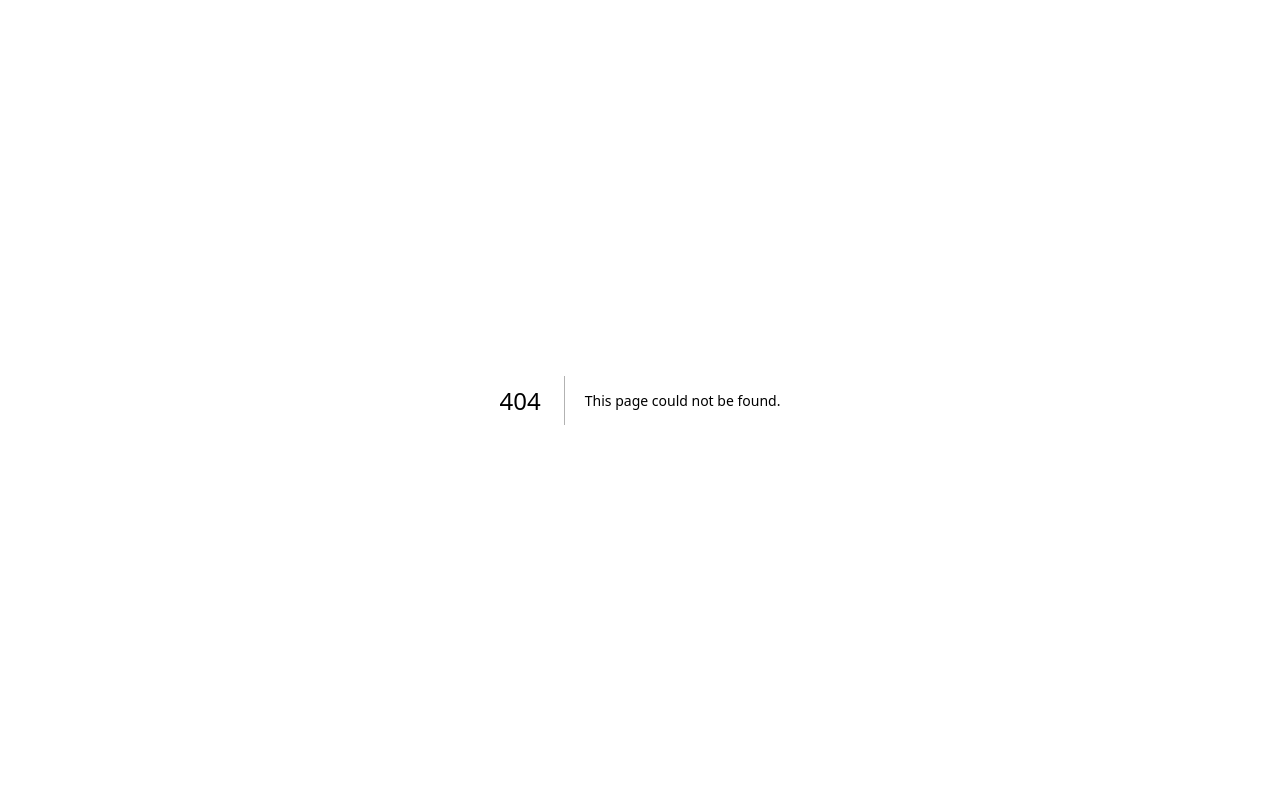
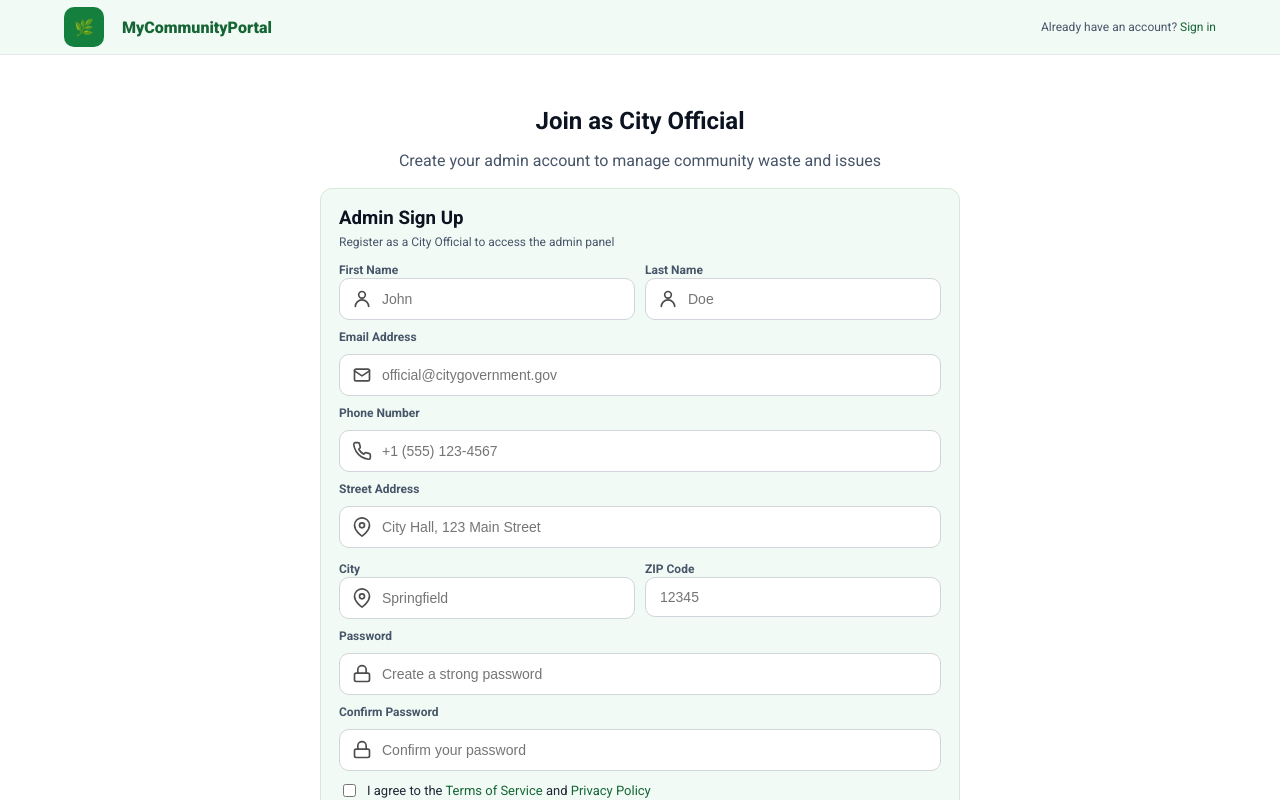
Before and after one commit to JLforce/MyCommunityPortal, a Next.js app: page /admin-signup in a window 1280 px wide. Before the commit this address had no page. Shown: the top 800 px of the page. Built offline with nearby package versions, Linux system fonts and the light colour scheme.

Commit message:
Added admin signup/signin page

```diff
--- /dev/null
+++ b/src/app/admin-signin/page.js
@@ -0,0 +1,75 @@
+import Link from 'next/link';
+import Brand from '../../components/Brand';
+import { signIn } from '../actions/auth';
+
+export const metadata = {
+  title: 'Admin Sign In – MyCommunityPortal',
+};
+
+export default function AdminSignInPage({ searchParams }){
+  return (
+    <main>
+      <div className="auth-topbar">
+        <div className="container auth-topbar-inner">
+          <Brand />
+          <div className="small">Don't have an account? <Link href="/signup">Sign up</Link></div>
+        </div>
+      </div>
+
+      <section className="auth-wrap">
+        <div className="container">
+          <div className="auth-head">
+            <h1>Welcome Back</h1>
+            <p className="muted">Sign in to your admin account to continue</p>
+          </div>
+
+          <div className="auth-card">
+            <div>
+              <h3 style={{margin:'0 0 6px'}}>Admin Sign In</h3>
+              <p className="small muted" style={{margin:0}}>Enter your credentials to access the admin panel</p>
+            </div>
+
+            <form className="auth-form" action={signIn}>
+              {/* pass through role hint so server action can prefer admin dashboard redirect */}
+              <input type="hidden" name="role_hint" value="admin" />
+
+              <label className="input-label" htmlFor="email">Email Address</label>
+              <div className="input-field">
+                <img className="input-icon" src="/icons/mail.svg" alt="" />
+                <input id="email" name="email" type="email" placeholder="john.doe@example.com" required />
+              </div>
+
+              <div className="input-row">
+                <label className="input-label" htmlFor="password">Password</label>
+                <Link className="small" href="/forgot-password">Forgot password?</Link>
+              </div>
+              <div className="input-field">
+                <img className="input-icon" src="/icons/lock.svg" alt="" />
+                <input id="password" name="password" type="password" placeholder="Enter your password" required />
+              </div>
+
+              <label className="checkbox">
+                <input type="checkbox" />
+                <span>Remember me</span>
+              </label>
+
+              <button className="btn btn-primary btn-block" type="submit">
+                <span>Sign In</span>
+                <span aria-hidden>→</span>
+              </button>
+
+              <div className="small center" style={{marginTop:16,color:'#6b7280'}}>
+                Not an admin? <Link href="/signin" style={{color:'#059669',textDecoration:'none',fontWeight:600}}>Sign in as resident</Link>
+              </div>
+            </form>
+          </div>
+
+          <div className="auth-help">
+            <a className="small" href="/help-center">Help Center</a>
+            <a className="small" href="/contact-support">Contact Support</a>
+          </div>
+        </div>
+      </section>
+    </main>
+  );
+}
--- /dev/null
+++ b/src/app/admin-signup/page.js
@@ -0,0 +1,141 @@
+'use client'
+
+import Link from 'next/link';
+import Brand from '../../components/Brand';
+import { signUp } from '../actions/auth';
+import { useState } from 'react';
+import { useRouter } from 'next/navigation';
+
+export default function AdminSignUpPage(){
+  const [message, setMessage] = useState(null);
+  const router = useRouter();
+
+  async function handleSubmit(formData) {
+    const result = await signUp(formData);
+    if (result.error) {
+      setMessage({ type: 'error', text: result.error });
+    } else if (result.success) {
+      // Redirect to admin signin page with a success message
+      router.push('/admin-signin?message=Successfully created an account. Please sign in.');
+    }
+  }
+
+  return (
+    <main>
+      <div className="auth-topbar">
+        <div className="container auth-topbar-inner">
+          <Brand />
+          <div className="small">Already have an account? <Link href="/admin-signin">Sign in</Link></div>
+        </div>
+      </div>
+
+      <section className="auth-wrap">
+        <div className="container">
+          <div className="auth-head">
+            <h1>Join as City Official</h1>
+            <p className="muted">Create your admin account to manage community waste and issues</p>
+          </div>
+
+          <div className="auth-card">
+            <div>
+              <h3 style={{margin:'0 0 6px'}}>Admin Sign Up</h3>
+              <p className="small muted" style={{margin:0}}>Register as a City Official to access the admin panel</p>
+            </div>
+
+            {message && (
+              <div className={`message ${message.type}`}>
+                {message.text}
+              </div>
+            )}
+
+            <form className="auth-form" action={handleSubmit}>
+              <div className="form-row">
+                <div>
+                  <label className="input-label" htmlFor="firstName">First Name</label>
+                  <div className="input-field">
+                    <img className="input-icon" src="/icons/user.svg" alt="" />
+                    <input id="firstName" name="first_name" type="text" placeholder="John" required />
+                  </div>
+                </div>
+                <div>
+                  <label className="input-label" htmlFor="lastName">Last Name</label>
+                  <div className="input-field">
+                    <img className="input-icon" src="/icons/user.svg" alt="" />
+                    <input id="lastName" name="last_name" type="text" placeholder="Doe" required />
+                  </div>
+                </div>
+              </div>
+
+              <label className="input-label" htmlFor="email">Email Address</label>
+              <div className="input-field">
+                <img className="input-icon" src="/icons/mail.svg" alt="" />
+                <input id="email" name="email" type="email" placeholder="official@citygovernment.gov" required />
+              </div>
+
+              <label className="input-label" htmlFor="phone">Phone Number</label>
+              <div className="input-field">
+                <img className="input-icon" src="/icons/phone.svg" alt="" />
+                <input id="phone" name="phone" type="tel" placeholder="+1 (555) 123-4567" required />
+              </div>
+
+              <label className="input-label" htmlFor="street_address">Street Address</label>
+              <div className="input-field">
+                <img className="input-icon" src="/icons/location.svg" alt="" />
+                <input id="street_address" name="street_address" type="text" placeholder="City Hall, 123 Main Street" required />
+              </div>
+
+              <div className="form-row">
+                <div>
+                  <label className="input-label" htmlFor="city">City</label>
+                  <div className="input-field">
+                    <img className="input-icon" src="/icons/location.svg" alt="" />
+                    <input id="city" name="city" type="text" placeholder="Springfield" required />
+                  </div>
+                </div>
+                <div>
+                  <label className="input-label" htmlFor="zip_code">ZIP Code</label>
+                  <div className="input-field">
+                    <input id="zip_code" name="zip_code" type="text" placeholder="12345" required />
+                  </div>
+                </div>
+              </div>
+
+              {/* Hidden field: Role is always "City Official" for this form */}
+              <input type="hidden" name="role" value="City Official" />
+
+              <label className="input-label" htmlFor="password">Password</label>
+              <div className="input-field">
+                <img className="input-icon" src="/icons/lock.svg" alt="" />
+                <input id="password" name="password" type="password" placeholder="Create a strong password" required />
+              </div>
+
+              <label className="input-label" htmlFor="confirm">Confirm Password</label>
+              <div className="input-field">
+                <img className="input-icon" src="/icons/lock.svg" alt="" />
+                <input id="confirm" name="confirm" type="password" placeholder="Confirm your password" required />
+              </div>
+
+              <label className="checkbox">
+                <input type="checkbox" required />
+                <span>I agree to the <a href="#">Terms of Service</a> and <a href="#">Privacy Policy</a></span>
+              </label>
+
+              <label className="checkbox">
+                <input type="checkbox" />
+                <span>Send me updates about community initiatives and platform features</span>
+              </label>
+
+              <button className="btn btn-primary btn-block" type="submit">Create Admin Account</button>
+
+              <div className="small center" style={{marginTop:10}}>Already have an account? <Link href="/admin-signin">Sign in here</Link></div>
+
+              <div className="small center" style={{marginTop:16,color:'#6b7280'}}>
+                Not a City Official? <Link href="/signup" style={{color:'#059669',textDecoration:'none',fontWeight:600}}>Sign up as Resident</Link>
+              </div>
+            </form>
+          </div>
+        </div>
+      </section>
+    </main>
+  );
+}
--- a/src/app/page.js
+++ b/src/app/page.js
@@ -37,8 +37,9 @@ export default function HomePage() {
             <span className="badge">🌿 Connecting Communities</span>
             <h1>Waste & Issue<br/>Management Made Simple</h1>
             <p className="lead">A centralized platform connecting residents and local authorities for better waste collection, community issue reporting, and transparent governance.</p>
-            <div className="hero-actions">
-              <a className="btn btn-primary" href="/signup" onClick={handleTransition('/signup')}>Join Your Community →</a>
+            <div className="hero-actions" style={{display:'flex',gap:16,justifyContent:'center'}}>
+              <a className="btn btn-primary" href="/signup" onClick={handleTransition('/signup')}>Join Your Community (Resident) →</a>
+              <a className="btn btn-primary" href="/admin-signup" onClick={handleTransition('/admin-signup')}>Sign-Up (City Official) →</a>
             </div>
           </div>
         </section>
--- a/src/components/Header.jsx
+++ b/src/components/Header.jsx
@@ -12,7 +12,7 @@ export default function Header(){
           <a href="#community">Community</a>
         </nav>
         <div className="nav-cta" style={{display: 'flex', gap: 12, alignItems: 'center'}}>
-          <Link aria-label="Sign in as City Official" className="cta-pill green" href="/signin?role=city_official">Sign In as City Official</Link>
+          <Link aria-label="Sign in as City Official" className="cta-pill green" href="/admin-signin">Sign In as City Official</Link>
           <Link aria-label="Sign in as Resident" className="cta-pill green" href="/signin">Sign In as Resident</Link>
         </div>
       </div>
--- a/src/styles/globals.css
+++ b/src/styles/globals.css
@@ -251,8 +251,8 @@ a:hover { color: var(--green-800); text-decoration: underline; }
 	color: #07221a;
 	border: 1px solid rgba(16,185,129,0.12);
 	box-shadow: 0 8px 24px rgba(16,185,129,0.10);
-	padding: 18px 44px;
-	min-width: 360px;
+	padding: 14px 32px;
+	min-width: 280px;
 	border-radius: 12px;
 	font-weight: 800;
 	transition: transform 140ms ease, box-shadow 140ms ease, background 140ms ease;
@@ -324,10 +324,10 @@ header.navbar .nav-cta .btn:hover {
 	display: inline-flex;
 align-items: center;
 gap: 12px;
-padding: 16px 28px;
+padding: 12px 22px;
 border-radius: 999px;
 font-weight: 800;
-font-size: 18px;
+font-size: 16px;
 background: #fff;
 color: var(--text-900) !important;
 border: 1px solid rgba(16,185,129,0.12);
```
